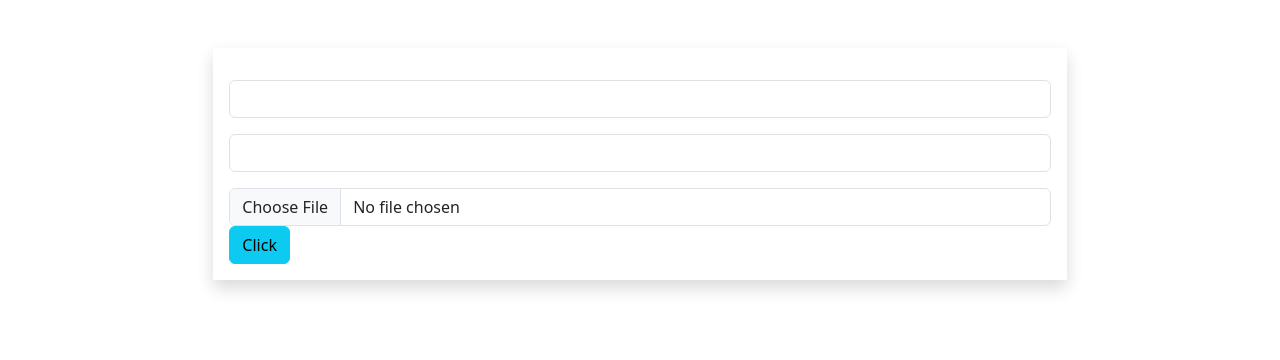
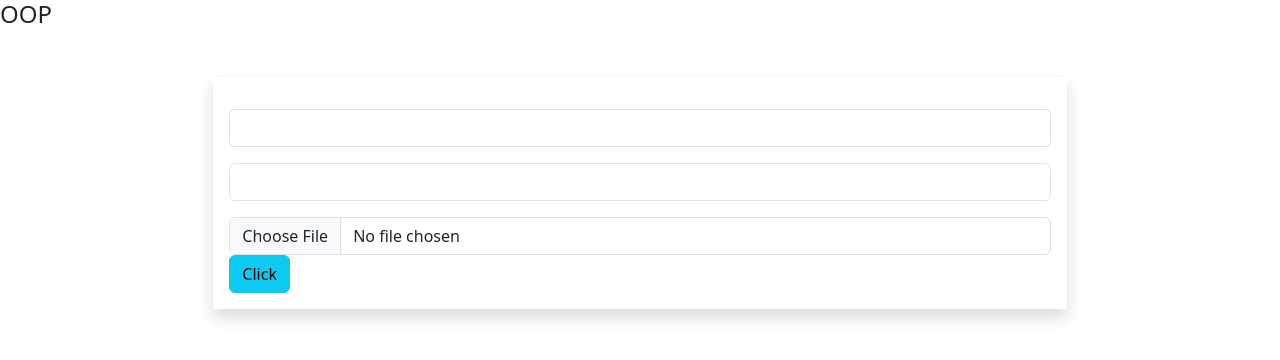
Before and after one commit to Fortunate0209/oop-food, a plain HTML site: page index.html in a window 1280 px wide. Drawn offline with nearby package versions, Linux system fonts and the light colour scheme.

Commit message:
finished

```diff
--- a/index.html
+++ b/index.html
@@ -8,6 +8,8 @@
     <script defre src="https://cdn.jsdelivr.net/npm/bootstrap@5.3.3/dist/js/bootstrap.bundle.min.js" integrity="sha384-YvpcrYf0tY3lHB60NNkmXc5s9fDVZLESaAA55NDzOxhy9GkcIdslK1eN7N6jIeHz" crossorigin="anonymous"></script>
 </head>
 <body>
+
+    <h4>OOP</h4>
 
     <div class="shadow col-8 p-3 mt-5 mx-auto d-block">
         <input type="text" placeholder="" class="form-control mt-3" id="foodInput">
```
